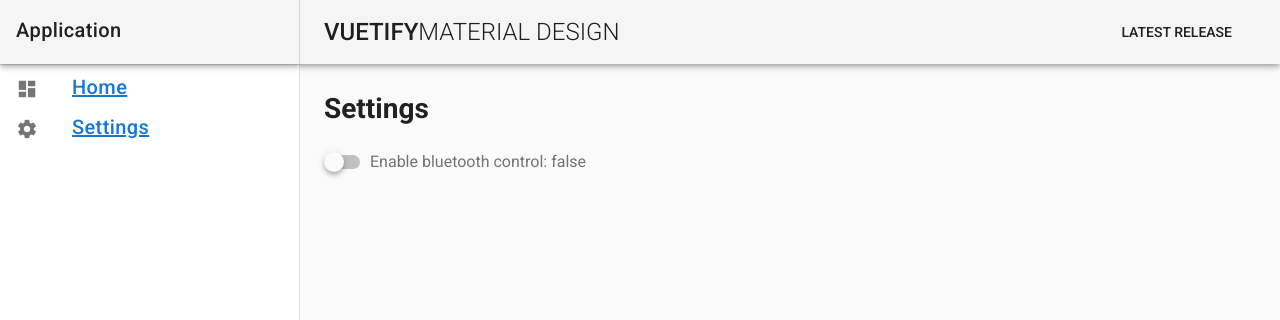
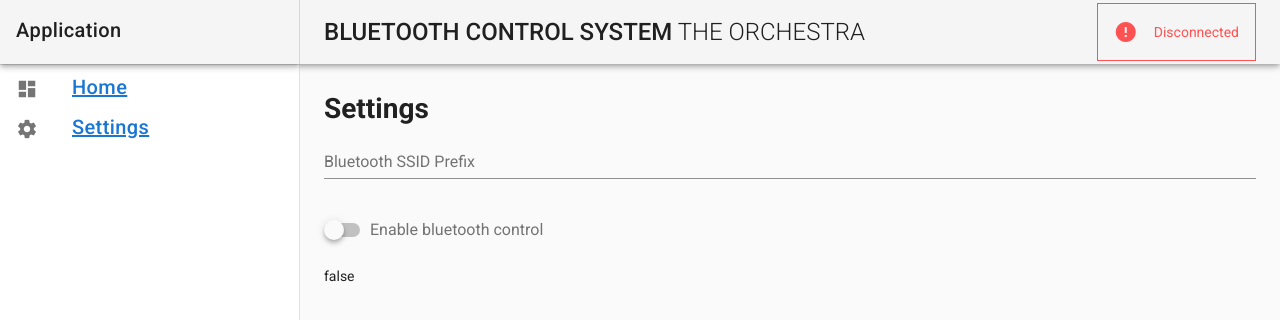
Before and after one commit to littlefinger42/study-vue, a Vue app: page /#/settings in a window 1280 px wide. Shown: the top 320 px of the page. Built offline with nearby package versions, Linux system fonts and the light colour scheme.

Commit message:
Exracted the bluetooth initialisation to a seperate object because having reactive api objects in vuex proved to be bad practice

```diff
--- a/package.json
+++ b/package.json
@@ -11,7 +11,8 @@
     "core-js": "^2.6.5",
     "vue": "^2.6.10",
     "vue-router": "^3.0.6",
-    "vuetify": "^1.5.14"
+    "vuetify": "^1.5.14",
+    "vuex": "^3.1.1"
   },
   "devDependencies": {
     "@vue/cli-plugin-babel": "^3.7.0",
@@ -51,7 +52,7 @@
     "last 2 versions"
   ],
   "gitHooks": {
-    "pre-commit": "lint-staged"
+    "pre-commit": ""
   },
   "lint-staged": {
     "*.{js,vue}": [
--- a/src/App.vue
+++ b/src/App.vue
@@ -1,14 +1,10 @@
 <template>
   <v-app>
-
     <v-navigation-drawer app>
-
       <v-toolbar>
         <v-list>
           <v-list-tile>
-            <v-list-tile-title class="title">
-              Application
-            </v-list-tile-title>
+            <v-list-tile-title class="title">Application</v-list-tile-title>
           </v-list-tile>
         </v-list>
       </v-toolbar>
@@ -27,22 +23,16 @@
           </v-list-tile-content>
         </v-list-tile>
       </v-list>
-
     </v-navigation-drawer>
 
     <v-toolbar app>
       <v-toolbar-title class="headline text-uppercase">
-        <span>Vuetify</span>
-        <span class="font-weight-light">MATERIAL DESIGN</span>
+        <span>BLUETOOTH CONTROL SYSTEM</span>
+        <span class="font-weight-light"> THE ORCHESTRA</span>
       </v-toolbar-title>
       <v-spacer></v-spacer>
-      <v-btn
-        flat
-        href="https://github.com/vuetifyjs/vuetify/releases/latest"
-        target="_blank"
-      >
-        <span class="mr-2">Latest Release</span>
-      </v-btn>
+      <v-alert v-if="$store.state.bluetooth.connected" :value="true" color="success" icon="check_circle" outline>Connected</v-alert>
+      <v-alert v-if="!$store.state.bluetooth.connected" :value="true" color="error" icon="error" outline>Disconnected</v-alert>
     </v-toolbar>
 
     <v-content>
@@ -55,14 +45,14 @@
 
 <script>
 export default {
-  name: 'App',
+  name: "App",
   components: {
     // HelloWorld
   },
-  data () {
+  data() {
     return {
       //
-    }
+    };
   }
-}
+};
 </script>
--- a/src/main.js
+++ b/src/main.js
@@ -1,11 +1,13 @@
 import Vue from 'vue'
 import './plugins/vuetify'
 import App from './App.vue'
+import store from './store/store'
 import router from './router'
 
 Vue.config.productionTip = false
 
 new Vue({
   router,
+  store,
   render: h => h(App),
 }).$mount('#app')
--- /dev/null
+++ b/src/plugins/bluetooth.js
@@ -0,0 +1,28 @@
+const bluetooth = {
+	device: {},
+
+	init: function(namePrefix) {
+		let requestDeviceOptions = {
+			acceptAllDevices: true
+		}
+		if (namePrefix) {
+			requestDeviceOptions = {
+				filters: [{ namePrefix: [namePrefix] }]
+			};
+		}
+		return (
+			navigator.bluetooth
+			.requestDevice(requestDeviceOptions)
+			.then(device => {
+				device.gatt.connect();
+				this.device = device;
+				return device
+			})
+			.catch(error => {
+				console.log(error);
+			})
+		);
+	},
+}
+
+export default bluetooth;
--- /dev/null
+++ b/src/store/store.js
@@ -0,0 +1,44 @@
+import Vue from "vue";
+import Vuex from "vuex";
+import bluetooth from "../plugins/bluetooth";
+
+Vue.use(Vuex);
+
+const store = new Vuex.Store({
+  state: {
+    bluetooth: {
+      connected: false,
+      deviceName: ""
+    }
+  },
+  mutations: {
+    setBluetoothDeviceName: (state, payload) => (state.deviceName = payload),
+    setBluetoothConnected: state => (state.bluetooth.connected = true),
+    setBluetoothDisconnected: state => (state.bluetooth.connected = false)
+  },
+  actions: {
+    enableBluetooth: ({ commit, state }, namePrefix) => {
+      if (state.bluetooth.connected) {
+        warn.log(
+          "Bluetooth already connected to device: " + state.bluetooth.deviceName
+        );
+        return false;
+      }
+      bluetooth.init(namePrefix).then(bluetoothDevice => {
+        if (bluetoothDevice) {
+          commit("setBluetoothDeviceName", bluetoothDevice.name);
+          commit("setBluetoothConnected");
+        }
+      });
+    },
+    disableBluetooth: ({ commit, state }) => {
+      if (state.bluetooth.connected) {
+        bluetooth.device.gatt.disconnect();
+        commit("setBluetoothDisconnected");
+        commit("setBluetoothDeviceName", "");
+      }
+    }
+  }
+});
+
+export default store;
--- a/src/views/Settings.vue
+++ b/src/views/Settings.vue
@@ -1,33 +1,38 @@
 <template>
   <div>
     <h1>{{ msg }}</h1>
+    <v-text-field v-model="prefix" label="Bluetooth SSID Prefix" v-if="!$store.state.bluetooth.connected"></v-text-field>
     <v-switch
-      v-model="switch1"
-      v-on:click="requestBluetooth"
-      :label="`Enable bluetooth control: ${switch1.toString()}`"
+      v-model="$store.state.bluetooth.connected"
+      v-on:click="toggleBluetooth"
+      label="Enable bluetooth control"
     ></v-switch>
+    {{connected}}
   </div>
 </template>
 
 <script>
 export default {
   name: "Settings",
-  data: function() {
+  prop: ["prefix"],
+  data () {
     return {
       msg: "Settings",
-      switch1: false
+      prefix: this.prefix
     };
   },
   methods: {
-    requestBluetooth: () => {
-      navigator.bluetooth
-        .requestDevice({ filters: [{ namePrefix: ["NAMEPREFIX"] }], optionalServices: [0xFFE0] })
-        // .then(device => {
-        //   /* ... */
-        // })
-        // .catch(error => {
-        //   console.log(error);
-        // });
+    toggleBluetooth () {
+      if (!this.connected) {
+        this.$store.dispatch("enableBluetooth", this.prefix);
+      } else {
+        this.$store.dispatch("disableBluetooth");
+      }
+    },
+  },
+  computed: {
+    connected () {
+      return this.$store.state.bluetooth.connected
     }
   }
   // props: {
```
Also changed, not shown: 1 other file (tests, documents, lock files or other folders).
